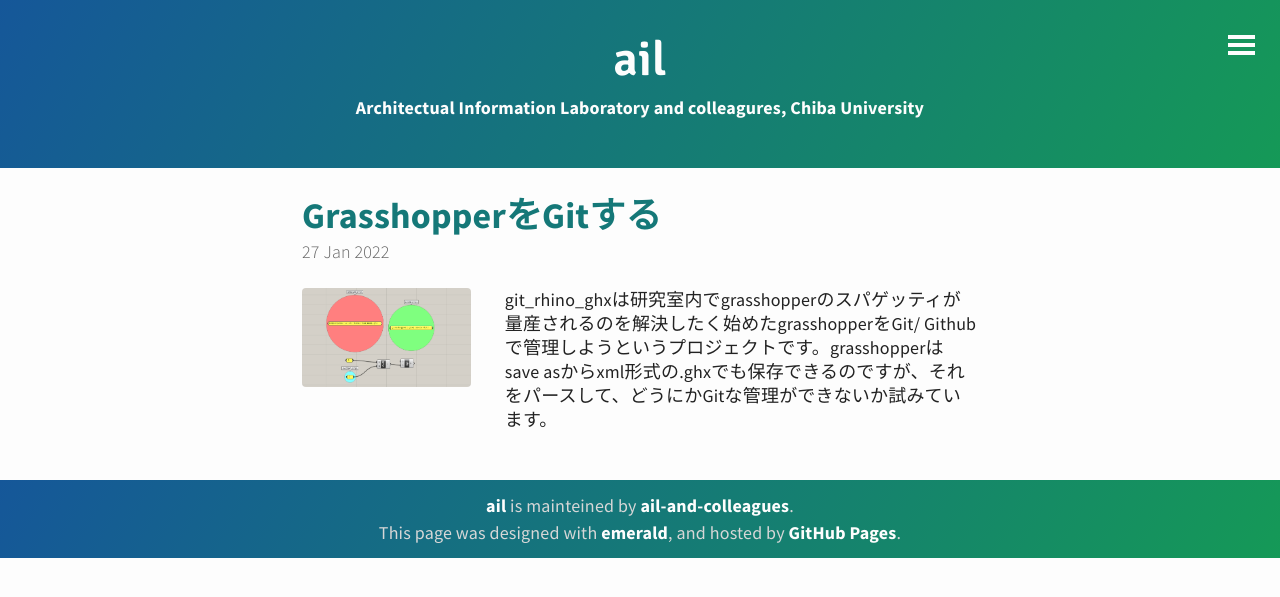
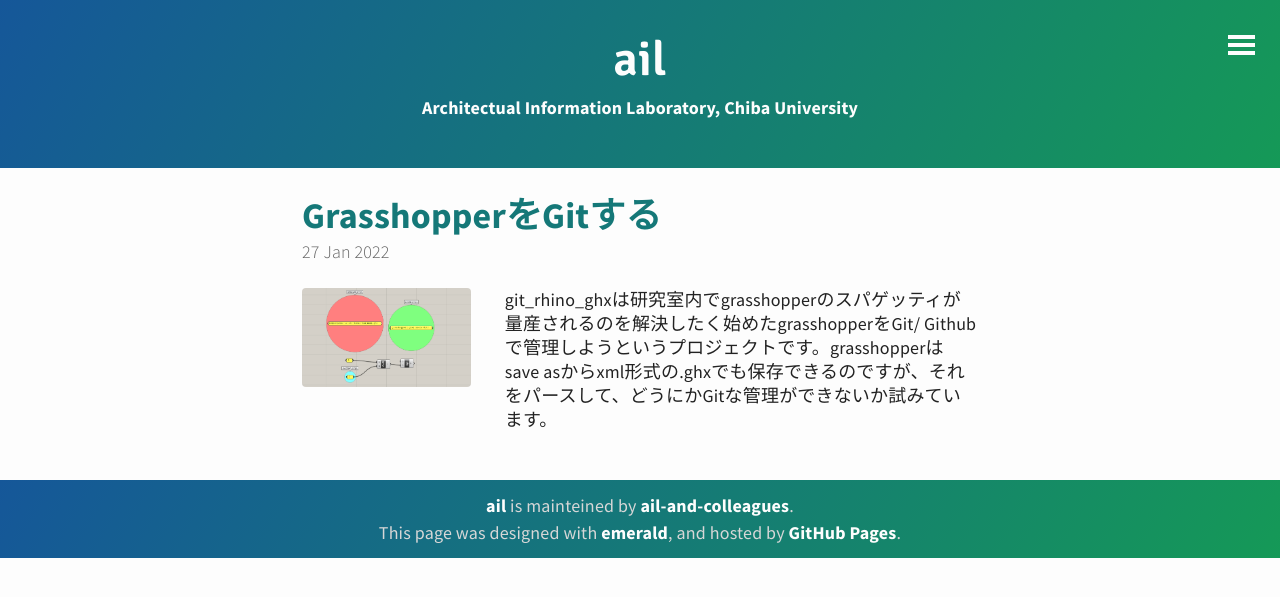
Before and after one commit to ail-and-colleagues/ail-and-colleagues.github.io, a Jekyll site: the page built from index.html, in a window 1280 px wide. Shown: the top 597 px of the page. Built offline with Jekyll 4.4.1, drawn with Linux system fonts in a browser that asks for light colours; the list of posts is cut into pages by our own code.

Commit message:
update contents.

```diff
--- a/_config.yml
+++ b/_config.yml
@@ -1,6 +1,6 @@
 # Site settings
 title: ail
-description: "Architectual Information Laboratory and colleagures, Chiba University"
+description: "Architectual Information Laboratory, Chiba University"
 url: "https://ail-and-colleagues.github.io"
 author:
   name: "keita KADO"
```
